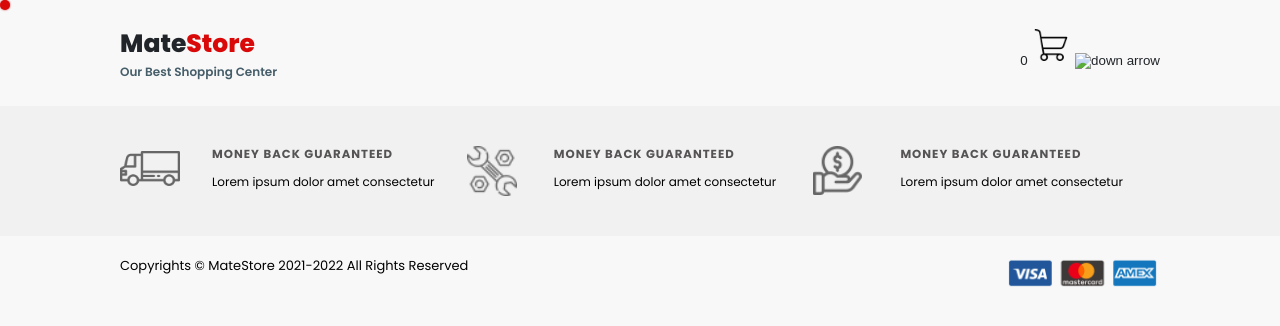
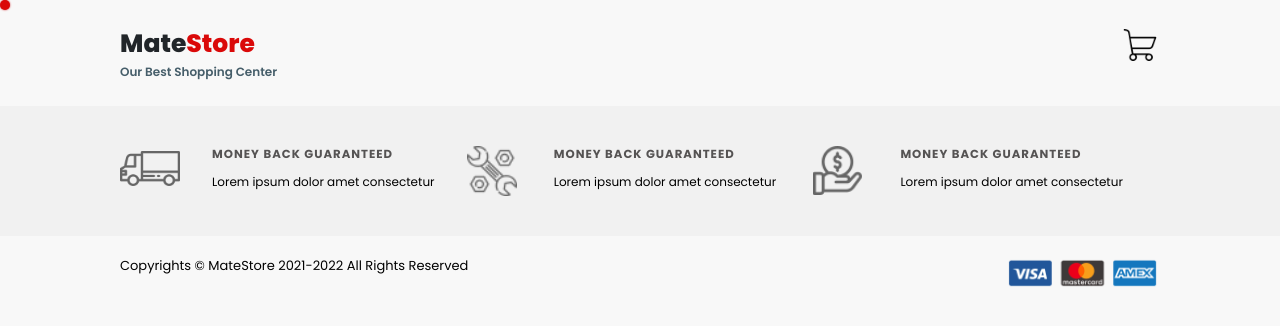
Before and after one commit to isbendiyarovanezrin/ShoppingCart, a plain HTML site: page product.html in a window 1280 px wide. Drawn offline with Linux system fonts and the light colour scheme.

Commit message:
Update product.html

```diff
--- a/product.html
+++ b/product.html
@@ -50,21 +50,13 @@
           </div>
           <div class="col-6">
             <div class="navbar-right">
-              <button type="button">
               <a href="#">
-                  <span class="number">0</span>
                 <img
                   src="images/shopping-cart.png"
                   alt="shopping cart"
                   class="shopping-cart-img"
                 />
-                  <img
-                    src="images/down.png"
-                    alt="down arrow"
-                    class="arrow-img"
-                  />
               </a>
-              </button>
             </div>
           </div>
         </div>
```
Lines whose indentation alone changed are shown as unchanged.
